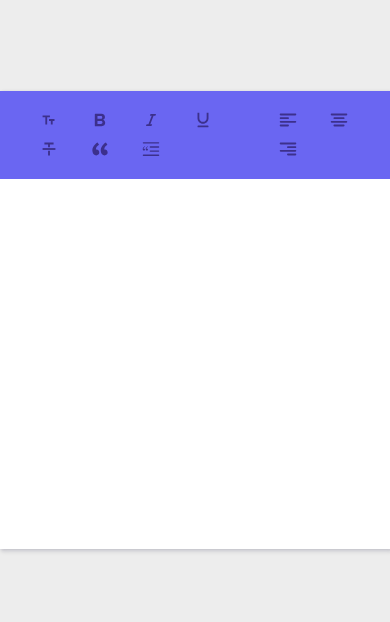
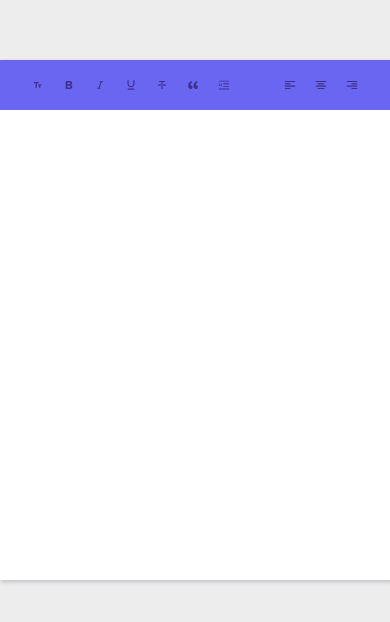
Before and after one commit to marcosvmaximo/js-projects, a website: page index.html in a window 390 px wide. Shown: the part 102-724 px from the top of the page. Drawn offline with Linux system fonts and the light colour scheme.

Commit message:
add responsive media

```diff
--- a/style.css
+++ b/style.css
@@ -34,7 +34,6 @@ body .container {
   box-shadow: 2px 2px 4px 1px rgba(6, 1, 38, 0.1), 1px 1px 3px 0 rgba(16, 3, 64, 0.1);
   width: 750px;
   animation: show 0.5s ease-out;
-  overflow: scroll;
 }
 
 @keyframes show {
@@ -66,8 +65,9 @@ body .container {
 
 .text {
   width: calc(100% - 30px);
-  height: 350px;
+  height: 450px;
   background: #fff;
+  overflow:auto;
   padding: 10px 15px;
 }
 .text:focus {
@@ -135,3 +135,24 @@ body .container {
 }
 
 /*# sourceMappingURL=style.css.map */
+
+@media (max-width: 650px) {
+  img {
+    width: 14px;
+    height: 14px;
+  }
+  .edit-1, .edit-2 {
+    display: flex;
+    flex-wrap: wrap;
+    gap: 5px;
+  }
+  .edits button {
+    margin: 0 3px !important;
+  }
+}
+
+@media (max-width: 350px){
+  .edits {
+    padding: 10px;
+  }
+}
```
